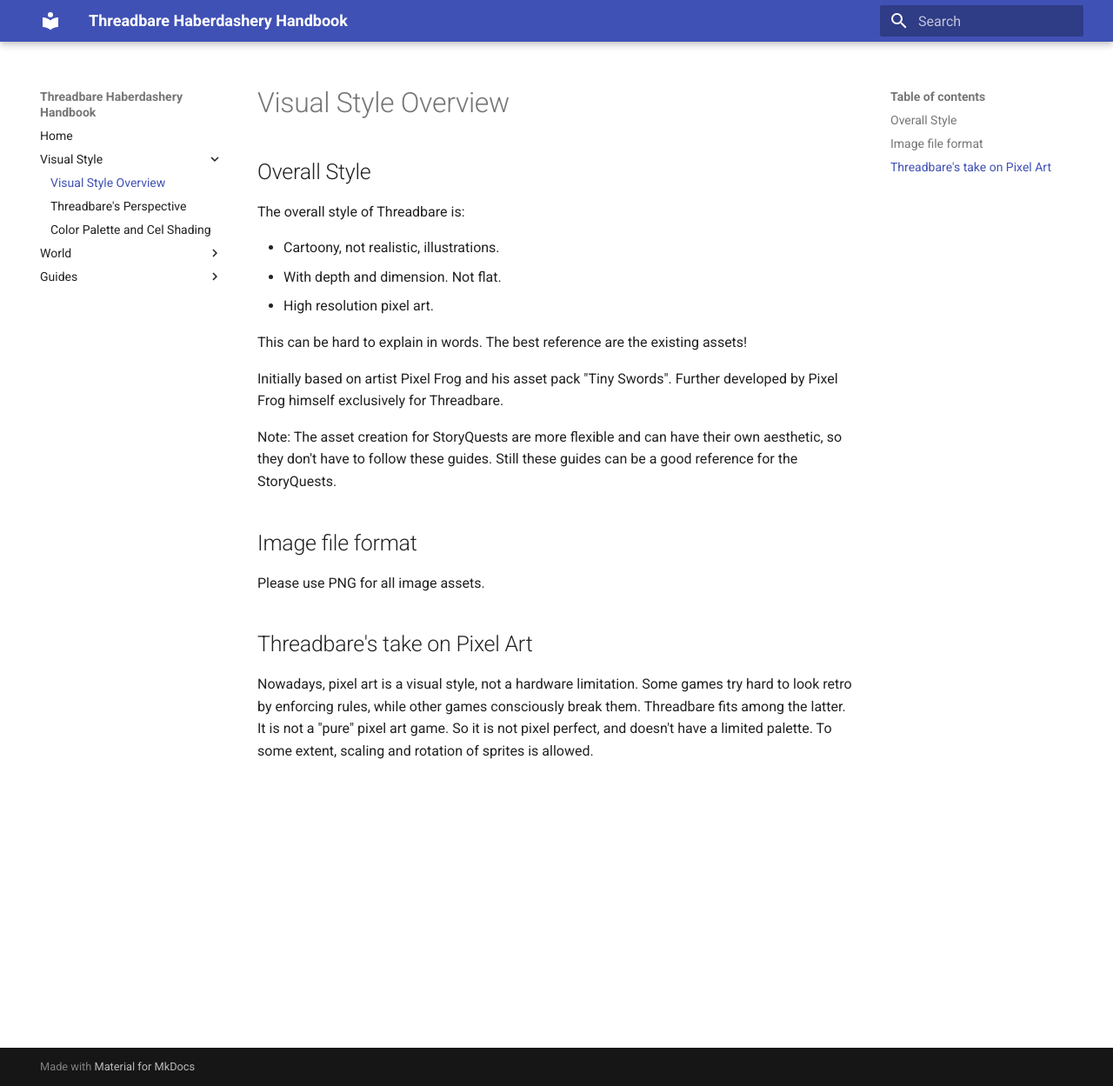
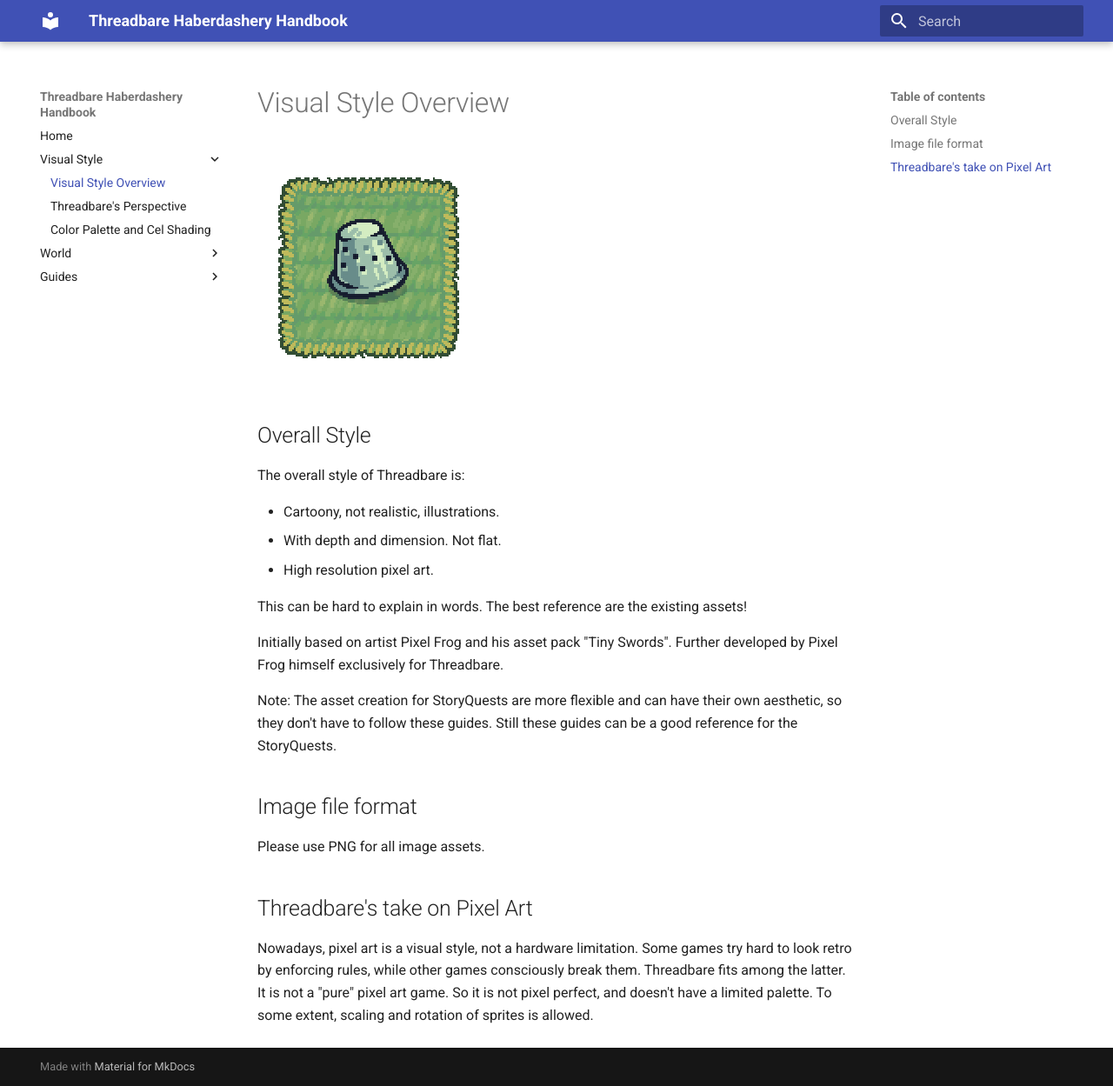
Before and after one commit to endlessm/threadbare-docs, an MkDocs documentation site: the page built from docs/visual_style/overview.md, in a window 1280 px wide and 1249 px high. Shown: the whole window at 87% size. Built offline with MkDocs 1.6.1 and Material for MkDocs 9.7.7, drawn with Linux system fonts in a browser that asks for light colours.

Commit message:
Update Visual Style Guides “overview”

```diff
--- a/docs/visual_style/overview.md
+++ b/docs/visual_style/overview.md
@@ -1,6 +1,7 @@
 ---
 title: Visual Style Overview
 ---
+![](img/icon-256.png)
 
 ## Overall Style
 
```
Also changed, not shown: docs/visual_style/img/icon-256.png (added).
